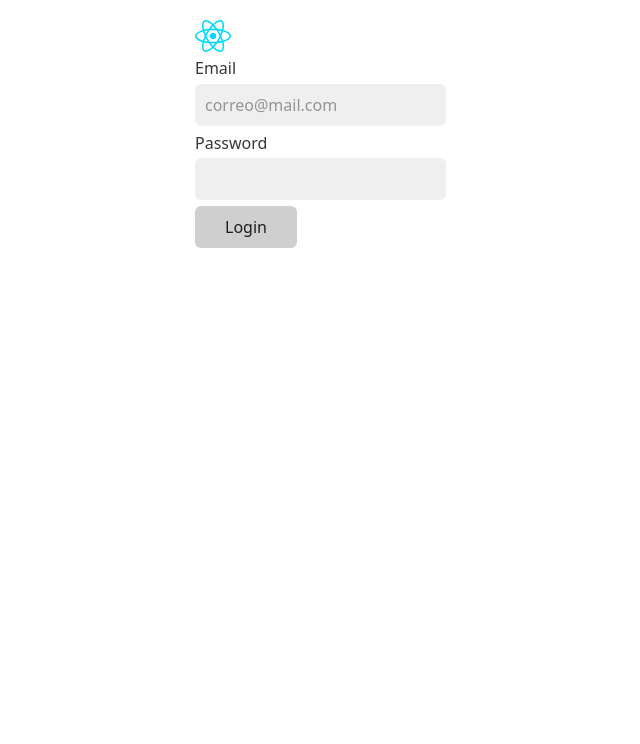
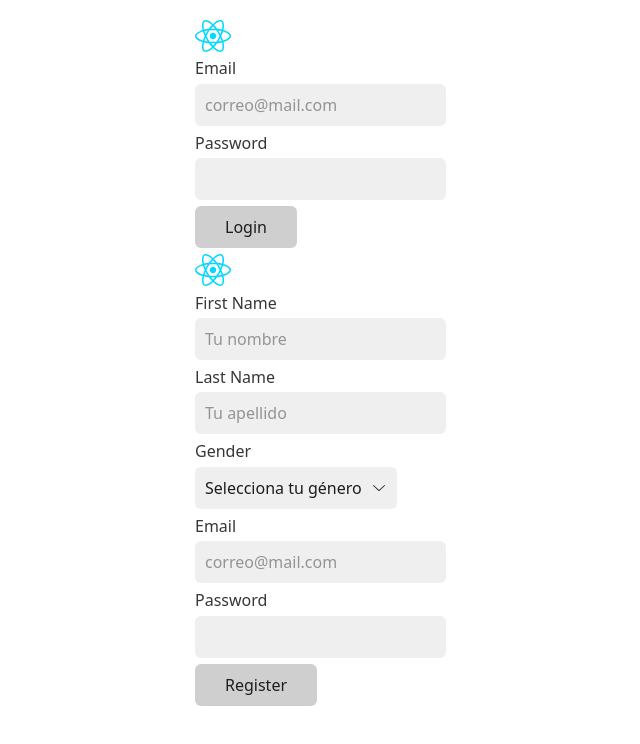
Before and after one commit to warderer/taller-react-unacar-2023, a React (Vite) app in the folder 07-forms/: page / in a window 1280 px wide. Shown: the top 744 px of the page, without its empty margins (45-685 px from the left). Built offline with nearby package versions, Linux system fonts and the light colour scheme.

Commit message:
✨ ReactHookForm base form

```diff
--- a/07-forms/src/App.jsx
+++ b/07-forms/src/App.jsx
@@ -1,10 +1,12 @@
 import './App.css'
 import LoginForm from './components/LoginForm'
+import ReactHookForm from './components/ReactHookForm'
 
 function App () {
   return (
     <>
       <LoginForm />
+      <ReactHookForm />
     </>
   )
 }
--- /dev/null
+++ b/07-forms/src/components/ReactHookForm.jsx
@@ -0,0 +1,48 @@
+import logo from '../assets/react.svg'
+
+const ReactHookForm = () => {
+  return (
+    <div>
+      <img src={logo} alt='Logo React' />
+      <form onSubmit={() => {}}>
+        <label htmlFor='firstName'>First Name</label>
+        <input
+          type='text'
+          name='firstName'
+          placeholder='Tu nombre'
+        />
+
+        <label htmlFor='lastName'>Last Name</label>
+        <input
+          type='text'
+          name='lastName'
+          placeholder='Tu apellido'
+        />
+
+        <label htmlFor='gender'>Gender</label>
+        <select name='gender'>
+          <option value=''>Selecciona tu género</option>
+          <option value='M'>Masculino</option>
+          <option value='F'>Femenino</option>
+          <option value='O'>Otro</option>
+        </select>
+
+        <label htmlFor='email'>Email</label>
+        <input
+          type='email'
+          name='email'
+          placeholder='correo@mail.com'
+        />
+
+        <label htmlFor='password'>Password</label>
+        <input
+          type='password'
+          name='password'
+        />
+
+        <button type='submit'>Register</button>
+      </form>
+    </div>
+  )
+}
+export default ReactHookForm
```
